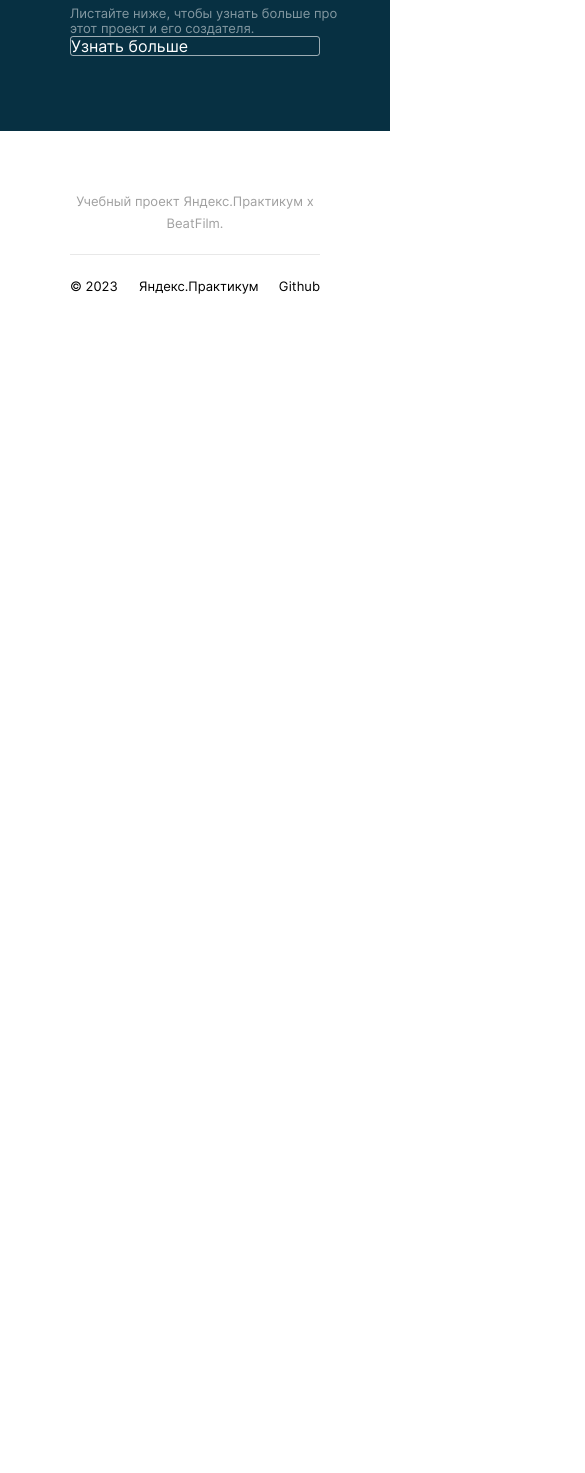
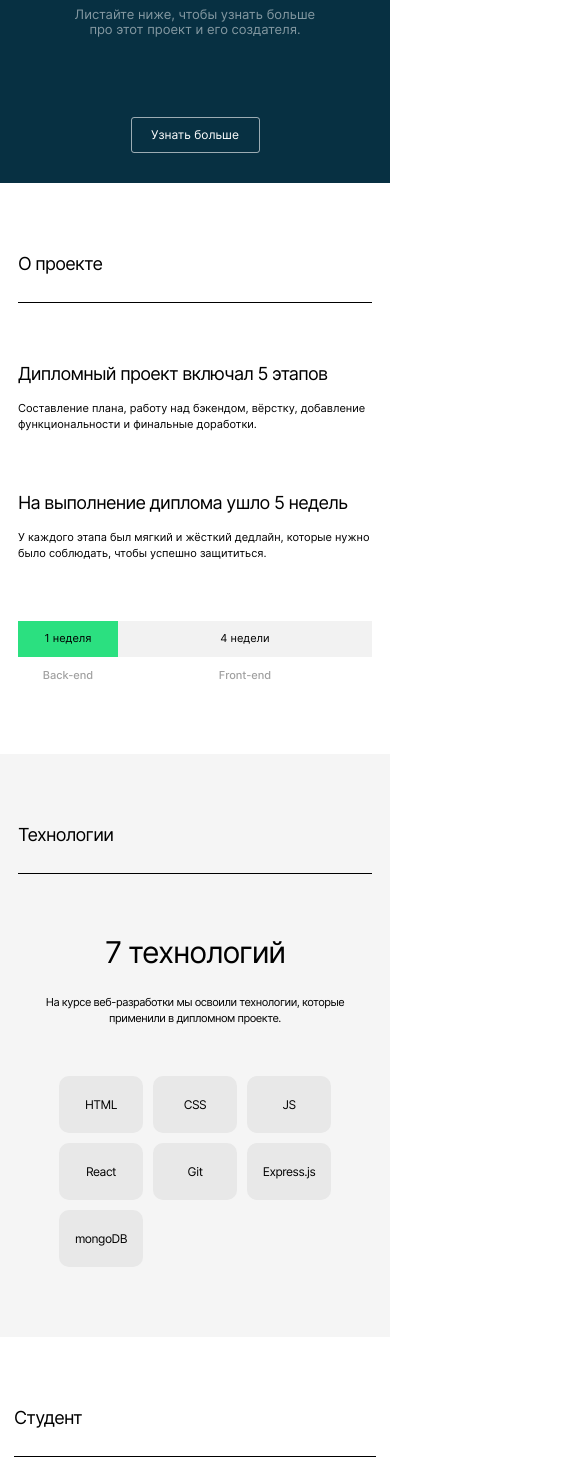
Before and after one commit to pave1An/movies-explorer-frontend, a React app: page / in a window 390 px wide. Shown: the part 527-2000 px from the top of the page, 585 px wide, since content can reach past the window. Before the commit the page ends 844 px from the top, so only its background shows below. Built offline with nearby package versions, Linux system fonts and the light colour scheme.

Commit message:
feat: realize landing page

```diff
--- /dev/null
+++ b/src/components/AboutMe/AboutMe.css
@@ -0,0 +1,172 @@
+.about-me {
+  padding: 110px 70px 50px;
+}
+
+.about-me__title {
+  margin: 0;
+  padding: 0 0 23px;
+  font-size: 22px;
+  font-style: normal;
+  font-weight: 400;
+  line-height: normal;
+  letter-spacing: -0.88px;
+  border-bottom: solid 1px black;
+}
+
+.about-me__content {
+  margin: 0;
+  padding: 66px 0 0;
+  display: grid;
+  align-content: end;
+  grid-template-areas:
+  "header image"
+  "job    image"
+  "text   image"
+  "link   image";
+  grid-template-rows: min-content min-content 1fr auto;
+  grid-template-columns: 1fr auto;
+  column-gap: 50px;
+  width: 100%
+}
+
+.about-me__avatar {
+  grid-area: image;
+  max-width: 270px;
+  max-height: 327px;
+}
+
+.about-me__name {
+  grid-area: header;
+  padding: 0;
+  margin: 0;
+  font-size: 50px;
+  font-style: normal;
+  font-weight: 400;
+  line-height: 58px;
+  letter-spacing: -2px;
+}
+
+.about-me__job {
+  grid-area: job;
+  padding: 18px 0 0;
+  margin: 0;
+  font-feature-settings: 'clig' off, 'liga' off;
+  font-size: 18px;
+  font-style: normal;
+  font-weight: 500;
+  line-height: 20px;
+}
+
+.about-me__text {
+  grid-area: text;
+  max-width: 600px;
+  padding: 26px 0 0;
+  margin: 0;
+  font-feature-settings: 'clig' off, 'liga' off;
+  font-family: Inter;
+  font-size: 14px;
+  font-style: normal;
+  font-weight: 400;
+  line-height: 22px;
+}
+
+.about-me__link {
+  grid-area: link;
+  padding: 40px 0 0;
+  margin: 0;
+  text-decoration: none;
+  font-size: 14px;
+  font-style: normal;
+  font-weight: 500;
+  line-height: normal;
+  color: black;
+}
+
+@media screen and (max-width: 880px) {
+  .about-me__text {
+    font-size: 12px;
+    line-height: 18px;
+  }
+}
+
+
+@media screen and (max-width: 768px) {
+  .about-me {
+    padding: 90px 50px;
+  }
+
+  .about-me__avatar {
+    max-width: 255px;
+    max-height: 307px;
+  }
+
+  .about-me__name {
+    grid-area: header;
+    font-size: 40px;
+    line-height: 40px;
+    letter-spacing: -1.6px;
+  }
+
+  .about-me__job {
+    grid-area: job;
+    padding: 16px 0 0;
+    font-size: 12px;
+    line-height: 18px;
+  }
+
+  .about-me__text {
+    padding: 20px 0 0;
+  }
+}
+
+@media screen and (max-width: 650px) {
+  .about-me__content {
+    display: flex;
+    flex-direction: column;
+  }
+
+  .about-me__avatar {
+    grid-area: image;
+    max-width: 292px;
+    max-height: 352px;
+    align-self: center;
+  }
+
+  .about-me__name {
+    padding: 40px 0 0;
+  }
+}
+
+@media screen and (max-width: 480px) {
+  .about-me {
+    padding: 70px 14px;
+  }
+
+  .about-me__content {
+    padding: 60px 0 0;
+  }
+
+  .about-me__title {
+    padding: 0 0 28px;
+    font-size: 18px;
+    letter-spacing: -0.72px;
+  }
+
+  .about-me__name {
+    padding: 38px 0 0;
+    font-size: 30px;
+    letter-spacing: -1.2px;
+  }
+
+  .about-me__job {
+    padding: 18px 0 0;
+    font-size: 11px;
+    line-height: 16px;
+  }
+
+  .about-me__text {
+    padding: 20px 0 0;
+    font-size: 11px;
+    line-height: 16px;
+  }
+}
--- /dev/null
+++ b/src/components/AboutMe/AboutMe.js
@@ -0,0 +1,26 @@
+import './AboutMe.css';
+import avatar from '../../images/about-me-avatar.png';
+
+function AboutMe() {
+  return (
+    <section className="about-me">
+      <h2 className="about-me__title">Студент</h2>
+      <article className="about-me__content">
+        <img className="about-me__avatar" src={avatar} alt="фотография автора проекта" />
+        <h3 className="about-me__name">Виталий</h3>
+        <h4 className="about-me__job">Фронтенд-разработчик, 30 лет</h4>
+        <p className="about-me__text">
+          Я родился и живу в Саратове, закончил факультет экономики СГУ.
+          У меня есть жена и дочь. Я люблю слушать музыку,
+          а ещё увлекаюсь бегом. Недавно начал кодить.
+          С 2015 года работал в компании «СКБ Контур».
+          После того, как прошёл курс по веб&#8209;разработке, начал заниматься
+          фриланс&#8209;заказами и ушёл с постоянной работы.
+        </p>
+        <a className="about-me__link" href="https://github.com/pave1An/" target="_blank" rel="noreferrer">Github</a>
+      </article>
+    </section>
+  );
+}
+
+export default AboutMe;
--- /dev/null
+++ b/src/components/AboutProject/AboutProject.css
@@ -0,0 +1,145 @@
+.about-project {
+  margin: 0;
+  padding: 110px 70px;
+}
+
+.about-project__title {
+  margin: 0;
+  padding: 0 0 23px;
+  color: #000;
+  font-size: 22px;
+  font-style: normal;
+  font-weight: 400;
+  line-height: normal;
+  letter-spacing: -0.88px;
+  border-bottom: solid 1px black;
+}
+
+.about-project__list {
+  display: grid;
+  grid-template-columns: 1fr 1fr;
+  list-style: none;
+  padding: 0;
+  margin: 0;
+  gap: 40px;
+}
+
+.about-project__header {
+  padding: 70px 0 0;
+  margin: 0;
+  color: #000;
+  font-size: 20px;
+  font-style: normal;
+  font-weight: 400;
+  line-height: normal;
+  letter-spacing: -0.8px;
+}
+
+.about-project__text {
+  padding: 26px 0 0;
+  margin: 0;
+  color: #000;
+  font-size: 14px;
+  font-style: normal;
+  font-weight: 400;
+  line-height: 20px;
+  align-self: end;
+}
+
+.about-project__time-line {
+  padding: 110px 0 0;
+  display: grid;
+  grid-template-columns: 1fr 4fr;
+  font-size: 14px;
+  font-style: normal;
+  line-height: 17px;
+}
+
+.about-project__time-line-body {
+  display: flex;
+  align-items: center;
+  justify-content: center;
+  min-height: 36px;
+  margin: 0px;
+  padding: 0px;
+  color: #000;
+  font-weight: 400;
+}
+
+.about-project__time-line-caption {
+  display: flex;
+  align-items: center;
+  justify-content: center;
+  margin: 0px;
+  padding: 14px 0 0;
+  color: #A0A0A0;
+  font-weight: 500;
+}
+
+.about-project__time-line-body:nth-of-type(1) {
+  background-color: #2BE080;
+  min-width: 100px;
+}
+
+.about-project__time-line-body:nth-of-type(2) {
+  background-color: #F2F2F2;
+}
+
+@media screen and (max-width: 768px) {
+  .about-project {
+    padding: 92px 50px;
+  }
+
+  .about-project__list {
+    gap: 30px;
+  }
+
+  .about-project__text {
+    padding: 22px 0 0;
+    font-size: 12px;
+    line-height: 18px;
+  }
+
+  .about-project__time-line {
+    padding: 93px 0 0;
+  }
+}
+
+@media screen and (max-width: 480px) {
+  .about-project {
+    padding: 70px 18px;
+  }
+
+  .about-project__title {
+    padding: 0 0 28px;
+    font-size: 18px;
+    letter-spacing: -0.72px;
+  }
+
+  .about-project__list {
+    display: flex;
+    flex-direction: column;
+    gap: 0;
+  }
+
+  .about-project__header {
+    padding: 60px 0 0;
+    font-size: 18px;
+    letter-spacing: -0.72px;
+  }
+
+  .about-project__text {
+    padding: 16px 0 0;
+    font-size: 11px;
+    line-height: 16px;
+  }
+
+  .about-project__time-line {
+    padding: 60px 0 0;
+    font-size: 11px;
+  }
+
+  .about-project__time-line-caption {
+    padding: 10px 0 0;
+  }
+}
--- /dev/null
+++ b/src/components/AboutProject/AboutProject.js
@@ -0,0 +1,33 @@
+import './AboutProject.css';
+
+function AboutProject() {
+  return (
+    <section className="about-project">
+      <h2 className="about-project__title">О проекте</h2>
+      <ul className="about-project__list">
+        <li>
+          <h3 className="about-project__header">Дипломный проект включал 5&nbsp;этапов</h3>
+          <p className="about-project__text">
+            Составление плана, работу над бэкендом, вёрстку,
+            добавление функциональности и финальные доработки.
+          </p>
+        </li>
+        <li>
+          <h3 className="about-project__header">На выполнение диплома ушло 5&nbsp;недель</h3>
+          <p className="about-project__text">
+            У каждого этапа был мягкий и жёсткий дедлайн,
+            которые нужно было соблюдать, чтобы успешно защититься.
+          </p>
+        </li>
+      </ul>
+      <div className="about-project__time-line">
+        <p className="about-project__time-line-body">1 неделя</p>
+        <p className="about-project__time-line-body">4 недели</p>
+        <p className="about-project__time-line-caption">Back-end</p>
+        <p className="about-project__time-line-caption">Front-end</p>
+      </div>
+    </section>
+  );
+}
+
+export default AboutProject;
--- a/src/components/Footer/Footer.js
+++ b/src/components/Footer/Footer.js
@@ -11,10 +11,10 @@ function Footer() {
         <p className="footer__year">{`© ${year}`}</p>
         <ul className="footer__links-list">
           <li>
-            <a className="footer__link" href="https://practicum.yandex.ru/">Яндекс.Практикум</a>
+            <a className="footer__link" href="https://practicum.yandex.ru/" target="_blank" rel="noreferrer">Яндекс.Практикум</a>
           </li>
           <li>
-            <a className="footer__link" href="https://github.com/pave1An">Github</a>
+            <a className="footer__link" href="https://github.com/pave1An" target="_blank" rel="noreferrer">Github</a>
           </li>
         </ul>
       </div>
--- a/src/components/Main/Main.js
+++ b/src/components/Main/Main.js
@@ -1,10 +1,16 @@
 import './Main.css';
 import Promo from '../Promo/Promo';
+import AboutProject from '../AboutProject/AboutProject';
+import Techs from '../Techs/Techs';
+import AboutMe from '../AboutMe/AboutMe';
 
 function Main() {
   return (
     <main className="content">
       <Promo />
+      <AboutProject />
+      <Techs />
+      <AboutMe />
     </main>
   );
 }
--- a/src/components/Promo/Promo.css
+++ b/src/components/Promo/Promo.css
@@ -12,19 +12,19 @@
   grid-template-areas:
     "header image"
     "info image";
-  white-space: pre-wrap;
+  grid-template-rows: auto 1fr;
 }
 
 .promo__image {
   grid-area: image;
   width: 310px;
   height: 304px;
-  align-self: right;
+  justify-self: right;
 }
 
 .promo__header {
   grid-area: header;
-  padding: 0;
+  padding: 0 20px 0 0;
   margin: 0;
   font-size: 50px;
   color: white;
@@ -44,9 +44,87 @@
 }
 
 .promo__link {
+  margin: 84px 0 0;
+  padding: 0;
   text-decoration: none;
   min-width: 129px;
+  min-height: 36px;
+  width:max-content;
   color: white;
   border: solid 1px rgba(255, 255, 255, .6);
   border-radius: 3px;
+  background-color: transparent;
+  font-size: 12px;
+  line-height: 16px;
+  display: flex;
+  justify-content: center;
+  align-items: center;
+  box-sizing: border-box;
 }
+
+@media screen and (max-width: 900px) {
+  .promo__content {
+    display: flex;
+    flex-direction: column;
+    align-items: center;
+    text-align: center;
+  }
+
+  .promo__image {
+    margin-top: 66px;
+  }
+
+  .promo__header {
+   padding-top: 48px;
+   padding-right: 0;
+   max-width: none;
+  }
+
+  .promo__info {
+    padding-top: 22px;
+  }
+
+  .promo__link {
+    margin-top: 92px;
+    align-self: center;
+  }
+}
+
+@media screen and (max-width: 768px) {
+  .promo {
+    padding: 75px 30px;
+  }
+
+
+  .promo__header {
+    font-size: 40px;
+    line-height: 50px;
+  }
+
+  .promo__info {
+    max-width: 260px;
+  }
+
+  @media screen and (max-width: 480px) {
+    .promo {
+      padding: 30px 10px;
+    }
+
+    .promo__image {
+      margin-top: 40px;
+      width: 210px;
+      height: 206px;
+    }
+
+
+    .promo__header {
+      font-size: 30px;
+      line-height: 38px;
+      letter-spacing: -1.2px;
+    }
+
+    .promo__link {
+      margin-top: 80px;
+    }
+  }
+}
--- a/src/components/Promo/Promo.js
+++ b/src/components/Promo/Promo.js
@@ -8,9 +8,7 @@ function Promo() {
       <div className="promo__content">
         <img className="promo__image" src={earth} alt="изображение планеты Земля" />
         <h1 className="promo__header">
-          {
-          'Учебный проект студента факультета \u000AВеб-разработки.'
-          }
+          Учебный проект студента факультета Веб&#8209;разработки.
         </h1>
         <p className="promo__info">Листайте ниже, чтобы узнать больше про этот проект и его создателя.</p>
       </div>
--- /dev/null
+++ b/src/components/Techs/Techs.css
@@ -0,0 +1,135 @@
+.techs {
+  display: flex;
+  flex-direction: column;
+  align-items: center;
+  padding: 100px 70px;
+  background-color: #F5F5F5;
+}
+
+.techs__title {
+  margin: 0;
+  padding: 0 0 23px;
+  align-self: flex-start;
+  width: 100%;
+  border-bottom: solid 1px black;
+  color: #000;
+  font-size: 22px;
+  font-weight: 400;
+  line-height: normal;
+  letter-spacing: -0.88px;
+}
+
+.techs__header {
+  margin: 0;
+  padding: 90px 0 0;
+  color: #000;
+  text-align: center;
+  font-size: 50px;
+  font-weight: 400;
+  line-height: 58px;
+  letter-spacing: -2px;
+}
+
+
+.techs__info {
+  margin: 0;
+  padding: 26px 0 0;
+  max-width: 460px;
+  color: #000;
+  text-align: center;
+  font-size: 14px;
+  font-weight: 400;
+  line-height: 20px;
+  letter-spacing: -0.56px;
+}
+
+.techs__list {
+  display: grid;
+  grid-template-columns: repeat(auto-fit, minmax(90px, min-content));
+  justify-content: center;
+  width: 100%;
+  gap: 10px;
+  list-style: none;
+  margin: 0;
+  padding: 100px 0 0;
+}
+
+.techs__item {
+  display: grid;
+  place-items: center;
+  background-color: #E8E8E8;
+  border-radius: 10px;
+  min-height: 60px;
+  color: #000;
+  text-align: center;
+  font-size: 14px;
+  font-weight: 400;
+  line-height: normal;
+  letter-spacing: -0.56px;
+}
+
+@media screen and (max-width: 768px) {
+  .techs {
+    padding: 90px 50px;
+  }
+
+  .techs__header {
+    padding: 80px 0 0;
+  }
+
+
+  .techs__info {
+    padding: 22px 0 0;
+    font-size: 12px;
+    line-height: 18px;
+    letter-spacing: -0.48px;
+  }
+
+  .techs__list {
+    grid-template-columns: repeat(auto-fill, minmax(84px, min-content));
+    padding: 83px 0 0;
+  }
+
+  .techs__item {
+    min-height: 57px;
+    font-size: 12px;
+    letter-spacing: -0.48px;
+  }
+}
+
+@media screen and (max-width: 480px) {
+  .techs {
+    padding: 70px 18px;
+  }
+
+  .techs__title {
+    padding: 0 0 28px;
+    font-size: 18px;
+    letter-spacing: -0.72px;
+  }
+
+  .techs__header {
+    padding: 60px 0 0;
+    font-size: 30px;
+    line-height: normal;
+    letter-spacing: -1.2px;
+  }
+
+
+  .techs__info {
+    padding: 24px 0 0;
+    font-size: 11px;
+    line-height: 16px;
+    letter-spacing: -0.44px;
+  }
+
+  .techs__list {
+    padding: 50px 0 0;
+  }
+}
+
+@media screen and (max-width: 320px) {
+  .techs__list {
+    max-width: 200px;
+  }
+}
--- /dev/null
+++ b/src/components/Techs/Techs.js
@@ -0,0 +1,22 @@
+import './Techs.css';
+
+function Techs() {
+  return (
+    <section className="techs">
+      <h2 className="techs__title">Технологии</h2>
+      <h3 className="techs__header">7 технологий</h3>
+      <p className="techs__info">На курсе веб-разработки мы освоили технологии, которые применили в дипломном проекте.</p>
+      <ul className="techs__list">
+        <li className="techs__item">HTML</li>
+        <li className="techs__item">CSS</li>
+        <li className="techs__item">JS</li>
+        <li className="techs__item">React</li>
+        <li className="techs__item">Git</li>
+        <li className="techs__item">Express.js</li>
+        <li className="techs__item">mongoDB</li>
+      </ul>
+    </section>
+  );
+}
+
+export default Techs;
```
Also changed, not shown: .eslintrc.json, src/components/Portfolio/Portfolio.css (added), src/components/Portfolio/Portfolio.js (added), src/images/about-me-avatar.png (added).
